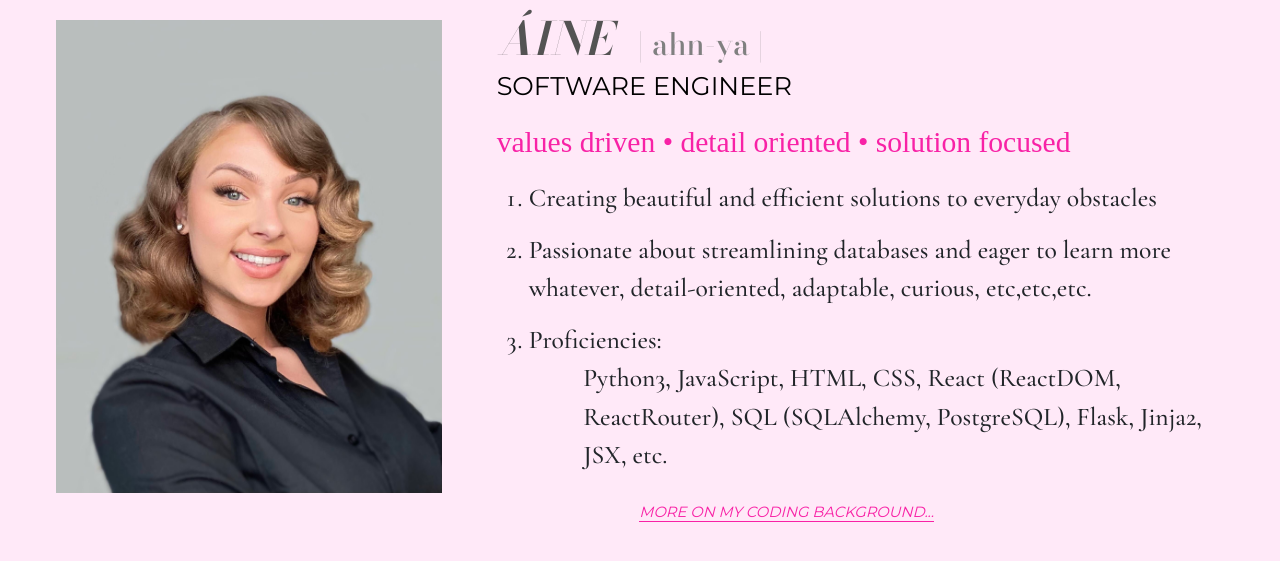
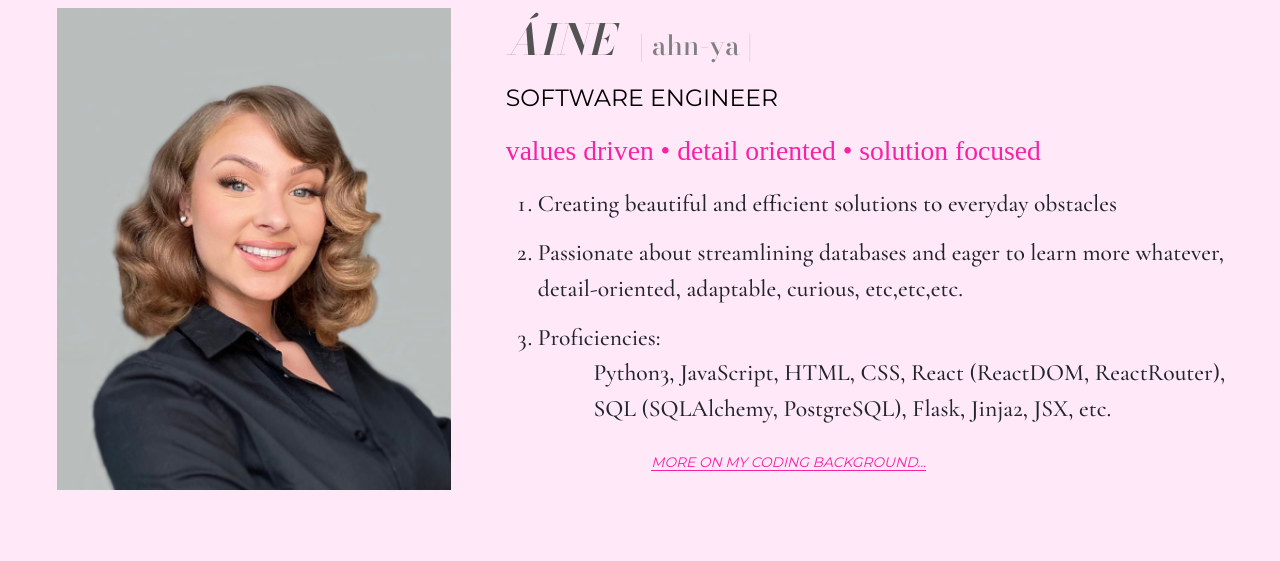
Before and after one commit to ainethompson/aine-personal-site, a Flask app: page / in a window 1280 px wide. Shown: the part 144-705 px from the top of the page. Run offline with Flask 2, Linux system fonts and the light colour scheme; some web fonts are replaced.

Commit message:
Slightly smaller font

```diff
--- a/static/home.css
+++ b/static/home.css
@@ -59,31 +59,30 @@
 #name {
     font-family: 'Bodoni Moda', serif;
     font-weight: 600;
-    font-size: calc(20px + 2vw);
+    font-size: calc(17px + 2vw);
     display: inline;
     color: rgb(83, 83, 83);
     font-style: italic;
     margin-right: 2%;
 }
 #pronunciation {
-    /* font-family: 'Arapey', serif; */
     font-family: 'Bodoni Moda', serif;
     font-weight: 500;
     color: gray;
     display: inline;
-    font-size: calc(5px + 2vw);
+    font-size: calc(2px + 2vw);
 }
 .definition {
     width: 60%;
     align-items: right;
     font-family: 'Cormorant Garamond', serif;
-    font-size: calc(2vw);
+    font-size: calc(2vw - 2px);
     margin-left: 5%;
 }
 #job-title {
     /* font-family: 'Arapey', serif; */
     font-family: 'Montserrat', sans-serif;
-    font-size: calc(2vw);
+    font-size: calc(2vw - 2px);
     /* font-style: italic; */
     /* color: rgb(248, 34, 166); */
     color: black;
@@ -94,12 +93,12 @@
     color: rgb(248, 34, 166);
     font-family: 'Arapey', serif;
     /* font-style: italic; */
-    font-size: calc(4px + 2vw);
+    font-size: calc(2px + 2vw);
 }
-.row {
+/* .row {
     width:100%;
-    margin-top: calc(1vw);
-}
+    margin-top: calc(1vw - 2px);
+} */
 .no-gap {
     margin-bottom: 0%;
 }
@@ -111,7 +110,7 @@
     margin-right: 20%;
     color: rgb(248, 34, 166);
     font-family: 'Montserrat', sans-serif;
-    font-size: calc(1vw + 2px);
+    font-size: calc(1vw + 1px);
     font-style: italic;
     border-bottom: 0.5px solid rgb(248, 34, 166);
 }
--- a/templates/homepage.html
+++ b/templates/homepage.html
@@ -50,10 +50,10 @@
                 <img src="/static/headshot.jpg" class="headshot">
             </div>
                 <!-- <div class="container definition"> -->
-            <div class="col-10 definition float-right">
-                <!-- <p> -->
+            <div class="col-9 definition float-right">
+                <p>
                     <h1 id="name">ÁINE </h1><h2 id="pronunciation">| ahn-ya |</h2>
-                <!-- </p> -->
+                </p>
                 <p id="job-title">SOFTWARE ENGINEER</p>
                 <p id="synonyms">
                     <!-- <p>Software Engineer</p> -->
@@ -80,7 +80,6 @@
 
                 <a href="/about-me.html" class="more-about-me">MORE ON MY CODING BACKGROUND...</a>
             </div>
-
         </div>
     </body>
 </html>
```
